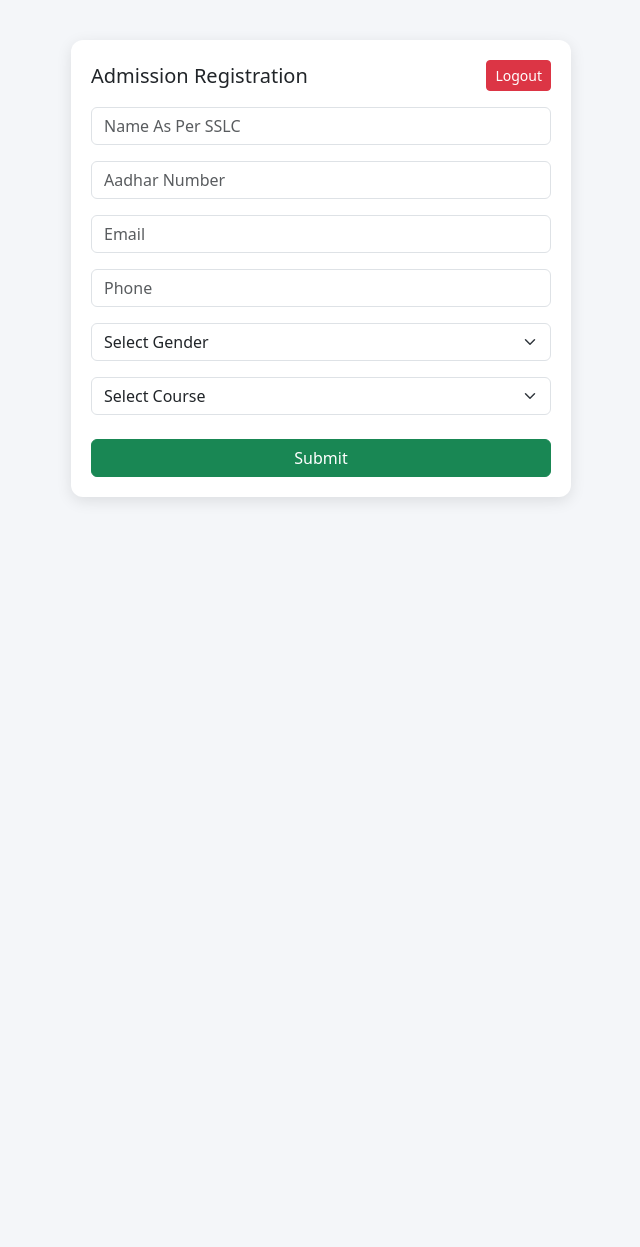
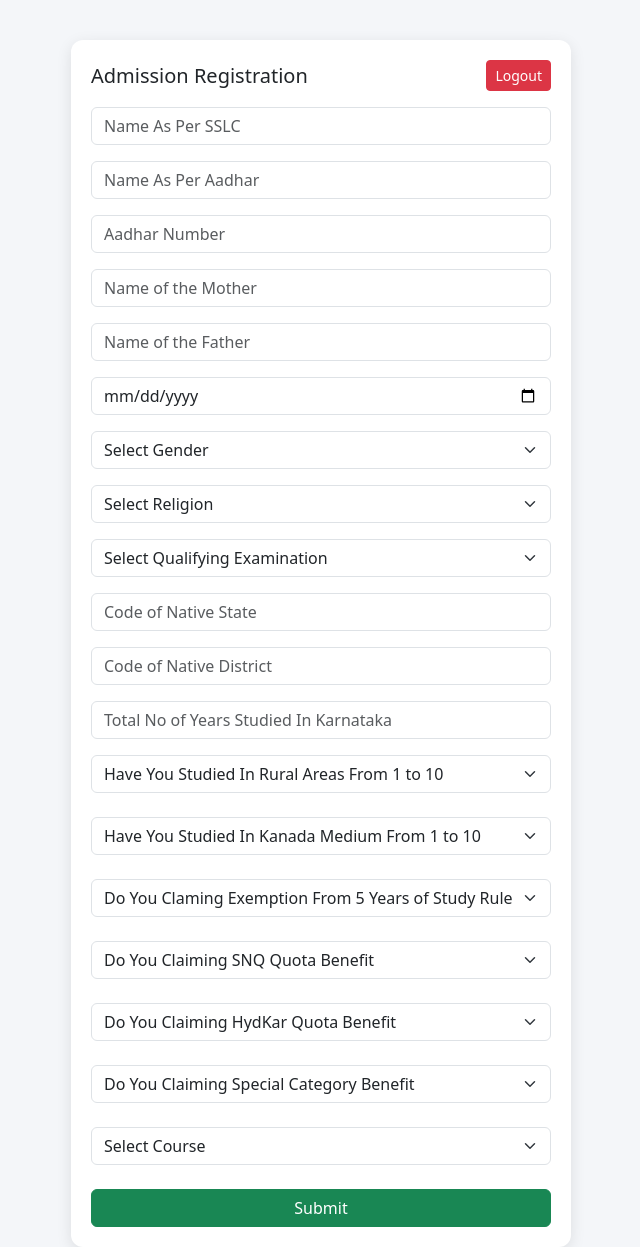
Before and after one commit to Praveen8584/project, a Flask app: page /add in a window 1280 px wide. Shown: the whole page, without its empty margins (319-959 px from the left). Before the commit the page ends 501 px from the top, so only its background shows below. Run offline with Flask 3, Linux system fonts and the light colour scheme.

Commit message:
Update form.html

```diff
--- a/templates/form.html
+++ b/templates/form.html
@@ -52,19 +52,84 @@
 
         <form method="POST">
 
-            <input type="text" name="name" placeholder="Name As Per SSLC" class="form-control mb-3" required>
+            <input type="text" name="Name_SSLC" placeholder="Name As Per SSLC" class="form-control mb-3" oninput="this.value = this.value.toUpperCase();" required>
 
-            <input type="text" name="adhar" placeholder="Aadhar Number" class="form-control mb-3" required>
+            <input type="text" name="Name_Aadhar" placeholder="Name As Per Aadhar" class="form-control mb-3" required>
 
-            <input type="email" name="email" placeholder="Email" class="form-control mb-3" required>
+            <input type="text" name="Aadhar_Number" placeholder="Aadhar Number" class="form-control mb-3" required>
 
-            <input type="tel" name="phone" placeholder="Phone" class="form-control mb-3" required>
+            <input type="text" name="Name_of_the_Mother" placeholder="Name of the Mother" class="form-control mb-3" required>
 
-            <select name="gender" class="form-select mb-3" required>
+            <input type="text" name="Name_of_the_Father" placeholder="Name of the Father" class="form-control mb-3" required>
+
+            <input type="date" name="Date_of_Birth" placeholder="Date of Birth" class="form-control mb-3" required>
+
+            <select name="Gender" class="form-select mb-3" required>
                 <option value="">Select Gender</option>
                 <option>Male</option>
                 <option>Female</option>
                 <option>Other</option>
+            </select>
+
+            <select name="Religion" class="form-select mb-3" required>
+                <option value="">Select Religion</option>
+                <option>Hindu</option>
+                <option>Muslim</option>
+                <option>Christian</option>
+                <option>Sikh</option>
+                <option>Buddhist</option>
+                <option>Jain</option>
+                <option>Others</option>
+            </select>
+
+            <select name="Qualifying_Examination" class="form-select mb-3" required>
+                <option value="">Select Qualifying Examination</option>
+                <option>SSLC</option>
+                <option>CBSE</option>
+                <option>ICSE</option>
+                <option>Others</option>
+            </select>
+
+            <input type="text" name="Code_of_Native_State" placeholder="Code of Native State" class="form-control mb-3" required>
+
+             <input type="text" name="Code_of_Native_District" placeholder="Code of Native District" class="form-control mb-3" required>
+
+             <input type="text" name="Total_No_of_Years_Studied_In_Karnataka" placeholder="Total No of Years Studied In Karnataka" class="form-control mb-3" required>
+
+             <select name="You_Have_Studied_In_Rural_Areas_From_1_to_10" class="form-select mb-4" required>
+                <option value="">Have You Studied In Rural Areas From 1 to 10</option>
+                <option>Yes</option>
+                <option>No</option>
+            </select>
+
+            <select name="Have_You_Studied_In_Kanada_Medium_From_1_to_10" class="form-select mb-4" required>
+                <option value="">Have You Studied In Kanada Medium From 1 to 10</option>
+                <option>Yes</option>
+                <option>No</option>
+            </select>
+
+            <select name="Do_You_Claming_Exemption_From_5_Years_of_Study_Rule" class="form-select mb-4">
+                <option value="">Do You Claming Exemption From 5 Years of Study Rule</option>
+                <option>Yes</option>
+                <option>No</option>
+            </select>
+
+            <select name="Do_You_Claiming_SNQ_Quota_Benefit" class="form-select mb-4">
+                <option value="">Do You Claiming SNQ Quota Benefit</option>
+                <option>Yes</option>
+                <option>No</option>
+            </select>
+
+            <select name="Do_You_Claiming_HydKar_Quota_Benefit" class="form-select mb-4" required>
+                <option value="">Do You Claiming HydKar Quota Benefit</option>
+                <option>Yes</option>
+                <option>No</option>
+            </select>
+
+            <select name="Do_You_Claiming_Special_Category_Benefit" class="form-select mb-4" required>
+                <option value="">Do You Claiming Special Category Benefit</option>
+                <option>Yes</option>
+                <option>No</option>
             </select>
 
             <select name="course" class="form-select mb-4" required>
```
